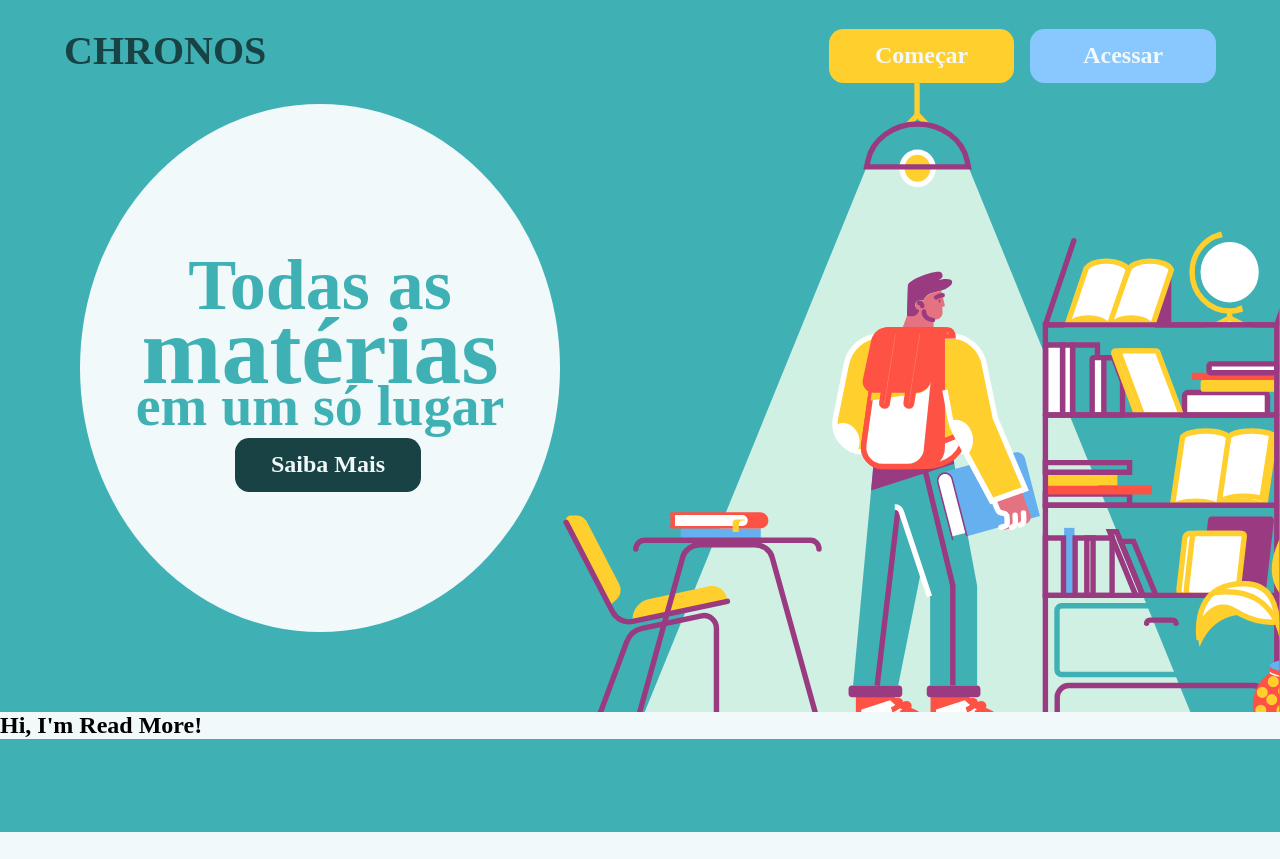
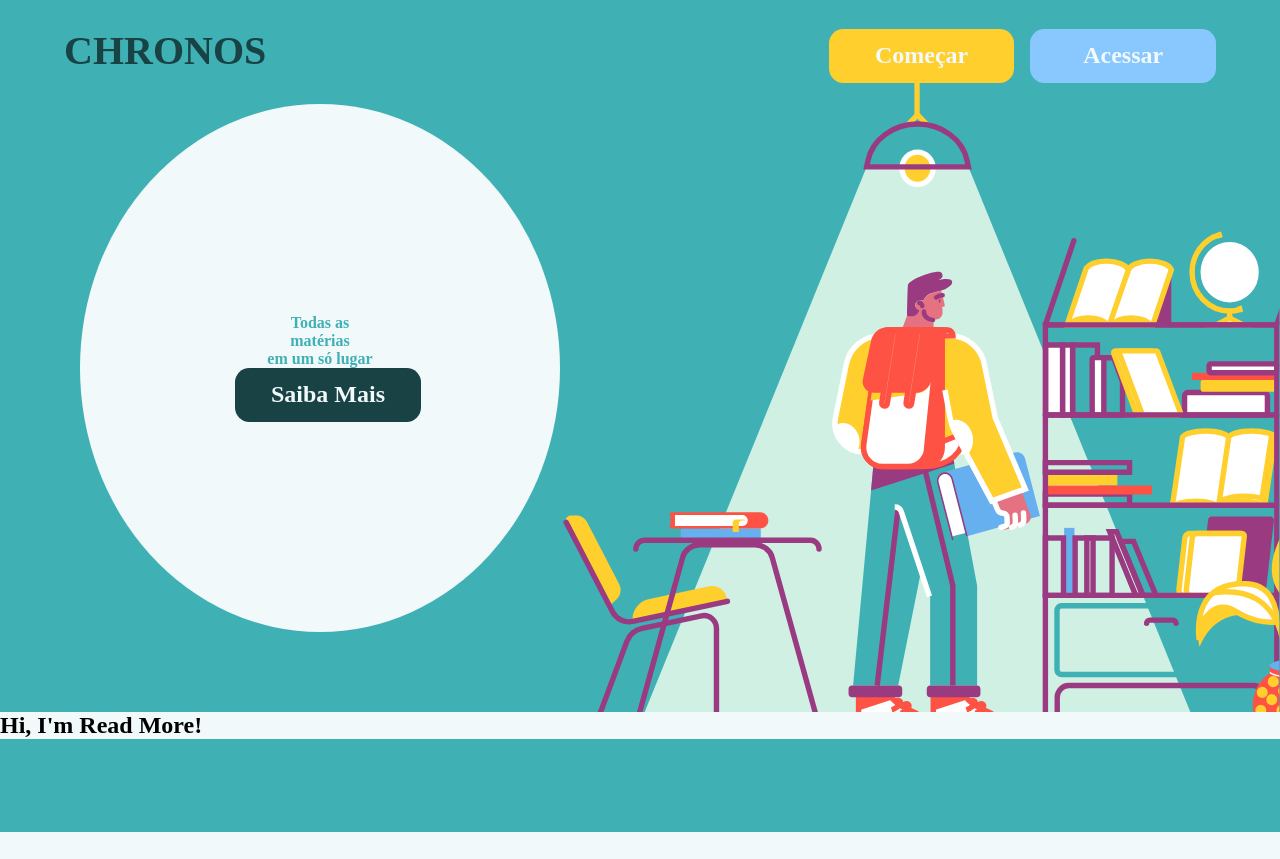
Before and after one commit to ProExpertREQ/Chronos, a React app: page / in a window 1280 px wide. Built offline with nearby package versions, Linux system fonts and the light colour scheme; a web font is replaced by a local one.

Commit message:
:arrow_up: Update Home component - className changed

```diff
--- a/src/components/Home/index.js
+++ b/src/components/Home/index.js
@@ -7,9 +7,9 @@ export default function Home () {
   return (
     <Container>
       <div className="circle">
-        <p className="small-1">Todas as</p>
-        <p className="large">matérias</p>
-        <p className="small-2">em um só lugar</p>
+        <p className="slogan-1">Todas as</p>
+        <p className="slogan-2">matérias</p>
+        <p className="slogan-3">em um só lugar</p>
         <button>Saiba Mais</button>
       </div>
       <img src={Ilustra} alt="Ilustra" />
```
